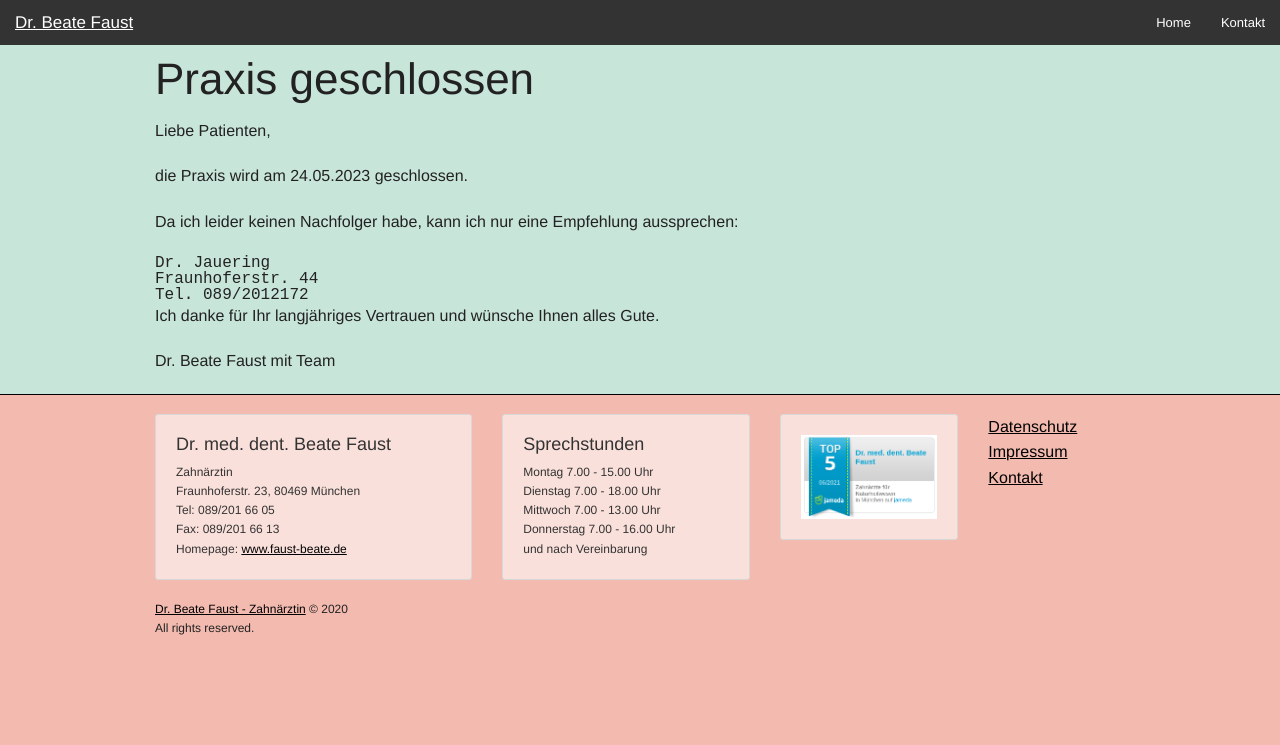
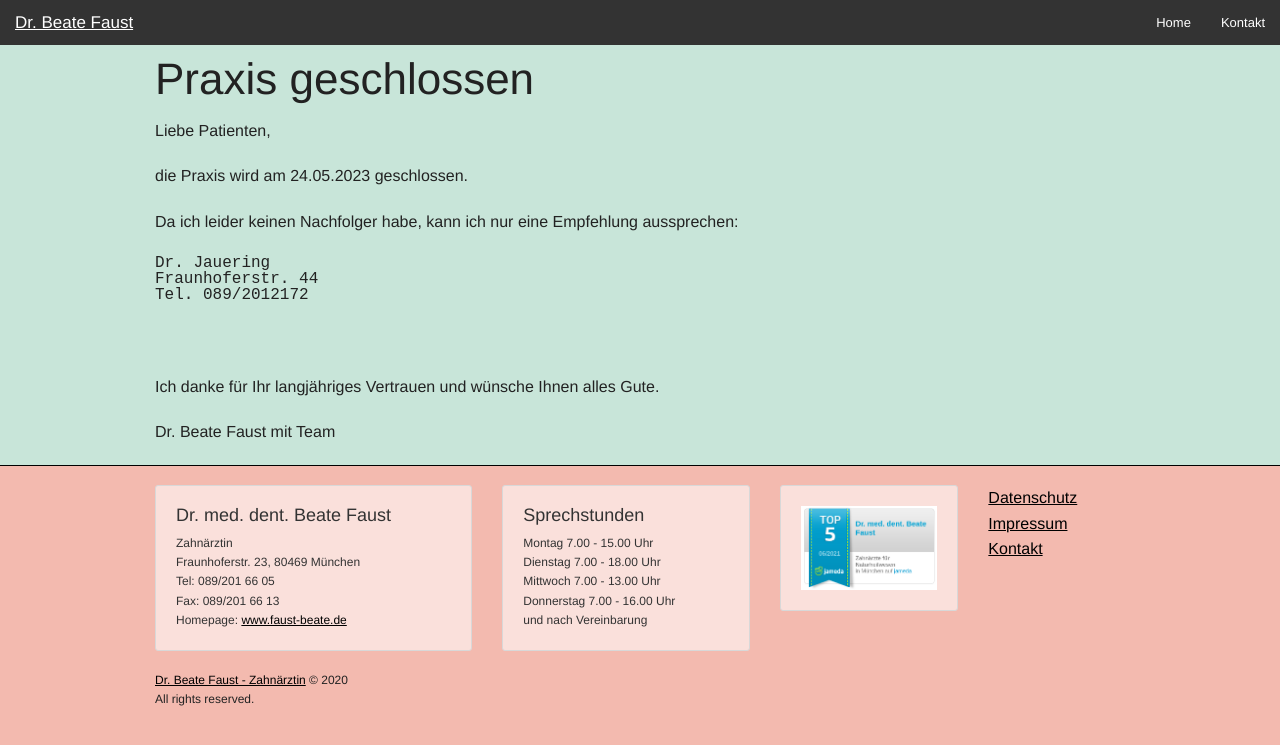
Before and after one commit to faust-beate/faust-beate.github.io, a Jekyll site: the page built from index.md, in a window 1280 px wide. Shown: the top 745 px of the page. Built offline with Jekyll 4.4.1, drawn with Linux system fonts in a browser that asks for light colours; our own code applies the rules of GitHub Pages for plain Markdown files.

Commit message:
Add line break

```diff
--- a/index.md
+++ b/index.md
@@ -10,7 +10,7 @@ Da ich leider keinen Nachfolger habe, kann ich nur eine Empfehlung aussprechen:
 Dr. Jauering
 Fraunhoferstr. 44
 Tel. 089/2012172
-</pre>
+</pre><br><br>
 
 Ich danke für Ihr langjähriges Vertrauen und wünsche Ihnen alles Gute.
 
```
